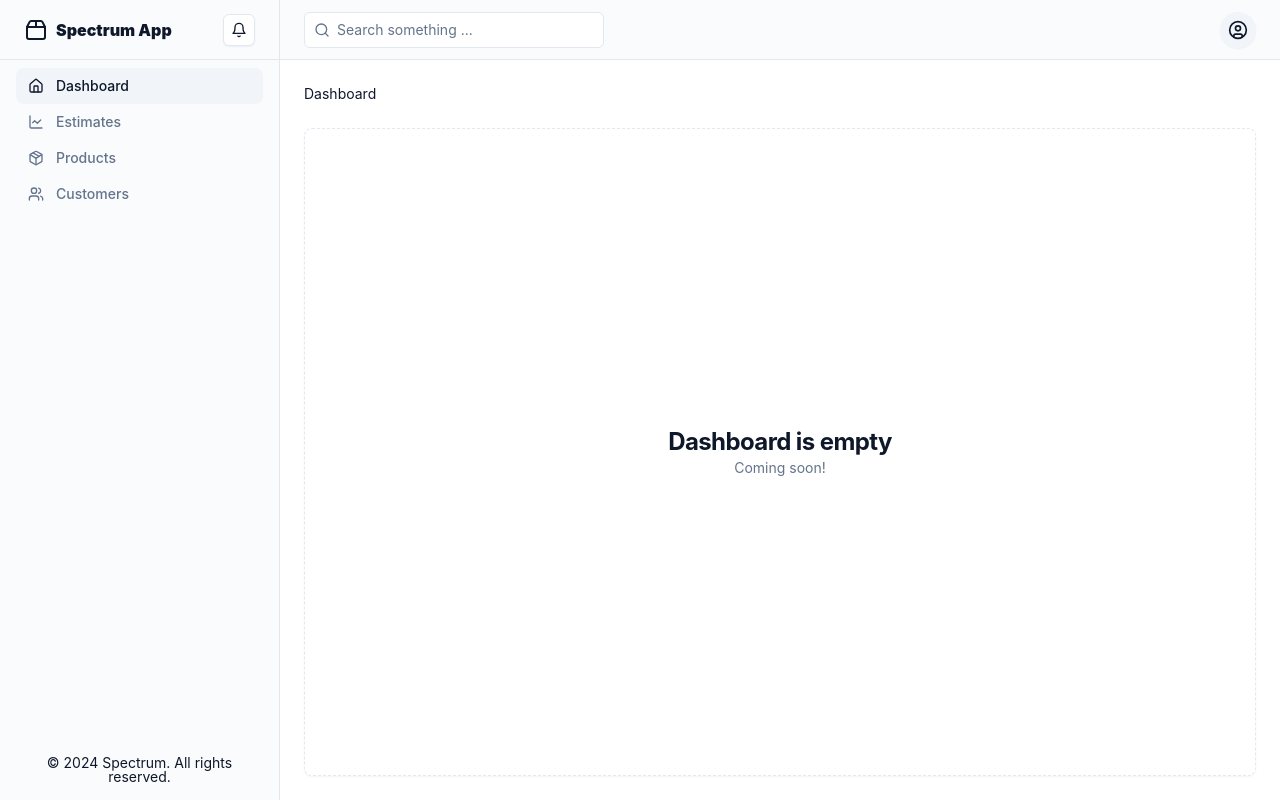
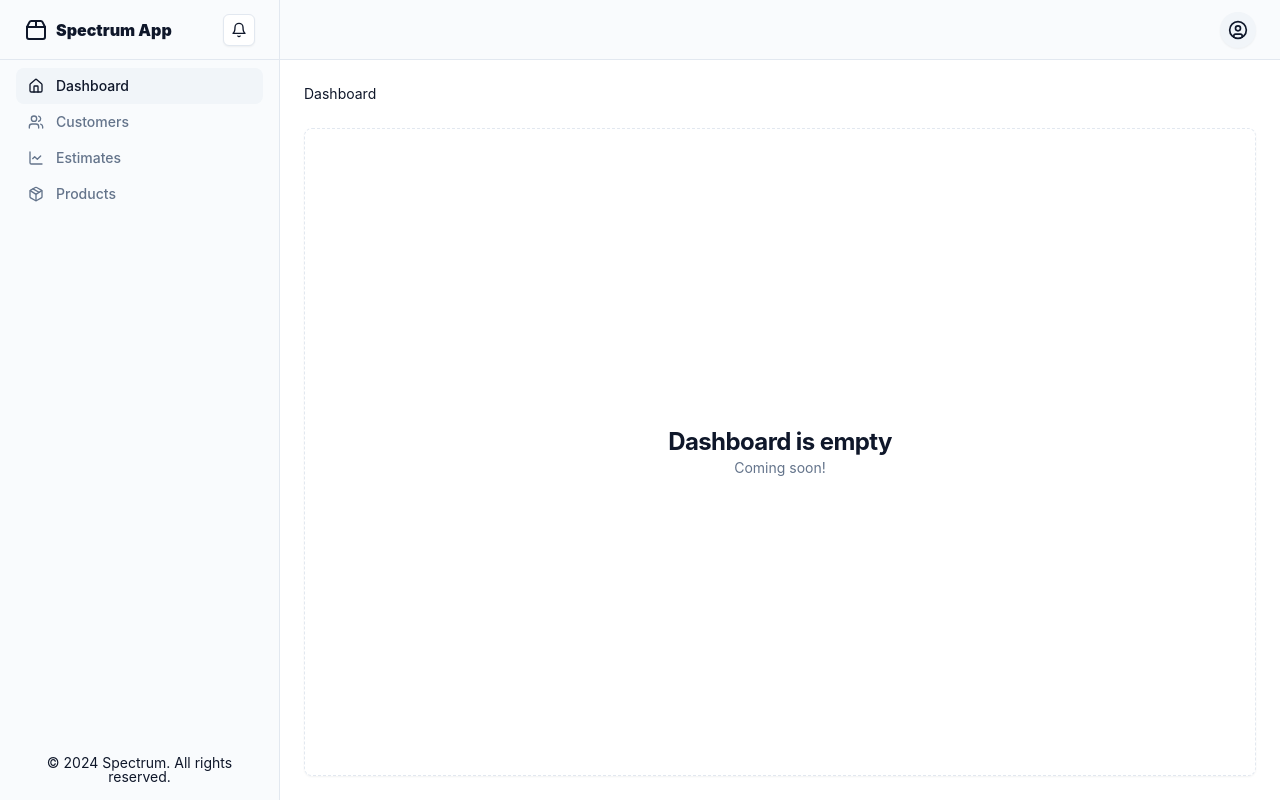
Before and after one commit to rsaxor/spectrum-app, a React (Create React App) app in the folder client/: page /dashboard in a window 1280 px wide. Built offline with nearby package versions, Linux system fonts and the light colour scheme; sample sign-in values are in the browser's storage.

Commit message:
update: breadcrumbs + link active classes

```diff
--- a/client/src/components/Header.tsx
+++ b/client/src/components/Header.tsx
@@ -68,6 +68,13 @@ const Header = () => {
 							Dashboard
 						</a>
 						<a
+							href="/customers"
+							className="mx-[-0.65rem] flex items-center gap-4 rounded-xl px-3 py-2 text-muted-foreground hover:text-foreground"
+						>
+							<Users className="h-5 w-5" />
+							Customers
+						</a>
+						<a
 							href="#"
 							className="mx-[-0.65rem] flex items-center gap-4 rounded-xl px-3 py-2 text-muted-foreground hover:text-foreground"
 						>
@@ -83,13 +90,6 @@ const Header = () => {
 						>
 							<Package className="h-5 w-5" />
 							Products
-								</a>
-								<a
-									href="#"
-									className="mx-[-0.65rem] flex items-center gap-4 rounded-xl px-3 py-2 text-muted-foreground hover:text-foreground"
-								>
-									<Users className="h-5 w-5" />
-									Customers
 						</a>
 						{/* <a
                 href="#"
@@ -118,7 +118,7 @@ const Header = () => {
 				</SheetContent>
 			</Sheet>
 			<div className="w-full flex-1">
-						<form>
+				{/* <form>
 							<div className="relative">
 								<Search className="absolute left-2.5 top-2.5 h-4 w-4 text-muted-foreground" />
 								<Input
@@ -127,7 +127,7 @@ const Header = () => {
 									className="w-full appearance-none bg-background pl-8 shadow-none md:w-2/3 lg:w-1/3"
 								/>
 							</div>
-						</form>
+						</form> */}
 			</div>
 			<DropdownMenu>
 				<DropdownMenuTrigger asChild>
--- a/client/src/components/Sidebar.tsx
+++ b/client/src/components/Sidebar.tsx
@@ -23,9 +23,12 @@ import {
 
 import { Button } from "../components/ui/button"
 import Footer from '../components/Footer';
+import { useLocation } from 'react-router-dom'; // Import useLocation hook
 
 
 const Sidebar = () => {
+    const location = useLocation(); // Get the current URL
+    const isActive = (path: string) => location.pathname.startsWith(path);
     return (
         <div className="hidden border-r bg-muted/40 md:block">
             <div className="flex h-full max-h-screen flex-col gap-2">
@@ -43,14 +46,22 @@ const Sidebar = () => {
                     <nav className="grid items-start px-2 text-sm font-medium lg:px-4">
                         <a
                             href="/dashboard"
-                            className="flex items-center gap-3 rounded-lg bg-muted px-3 py-2 text-primary transition-all hover:text-primary"
+                            className={`flex items-center gap-3 rounded-lg px-3 py-2 transition-all hover:text-primary ${isActive('/dashboard') ? 'bg-muted text-primary' : 'text-muted-foreground'}`}
+                            // className="flex items-center gap-3 rounded-lg bg-muted px-3 py-2 text-primary transition-all hover:text-primary"
                         >
                             <Home className="h-4 w-4" />
                             Dashboard
                         </a>
                         <a
+                            href="/customers"
+                            className={`flex items-center gap-3 rounded-lg px-3 py-2 transition-all hover:text-primary ${isActive('/customers') ? 'bg-muted text-primary' : 'text-muted-foreground'}`}
+                        >
+                            <Users className="h-4 w-4" />
+                            Customers
+                        </a>
+                        <a
                             href="#"
-                            className="flex items-center gap-3 rounded-lg px-3 py-2 text-muted-foreground transition-all hover:text-primary"
+                            className={`flex items-center gap-3 rounded-lg px-3 py-2 transition-all hover:text-primary ${isActive('/estimates') ? 'bg-muted text-primary' : 'text-muted-foreground'}`}
                         >
                             <LineChart className="h-4 w-4" />
                             Estimates
@@ -58,17 +69,10 @@ const Sidebar = () => {
                         </a>
                         <a
                             href="#"
-                            className="flex items-center gap-3 rounded-lg px-3 py-2 text-muted-foreground transition-all hover:text-primary"
+                            className={`flex items-center gap-3 rounded-lg px-3 py-2 transition-all hover:text-primary ${isActive('/products') ? 'bg-muted text-primary' : 'text-muted-foreground'}`}
                         >
                             <Package className="h-4 w-4" />
                             Products{" "}
-                        </a>
-                        <a
-                            href="#"
-                            className="flex items-center gap-3 rounded-lg px-3 py-2 text-muted-foreground transition-all hover:text-primary"
-                        >
-                            <Users className="h-4 w-4" />
-                            Customers
                         </a>
                         {/* <a href="#" className="flex items-center gap-3 rounded-lg px-3 py-2 text-muted-foreground transition-all hover:text-primary">
                         <ShoppingCart className="h-4 w-4" />Analytics</a> */}
--- a/client/src/components/layouts/Settings.tsx
+++ b/client/src/components/layouts/Settings.tsx
@@ -16,7 +16,7 @@ const Settings: React.FC<SettingsProps> = ({ children, settingsTitle }) => {
             <div className="mx-auto grid w-full gap-2">
                 <h2 className="text-3xl font-semibold mb-4">Settings</h2>
             </div>
-            <div className="mx-auto grid w-full items-start gap-6 md:grid-cols-[180px_1fr] lg:grid-cols-[250px_1fr]">
+            <div className="mx-auto grid w-full items-start gap-6 md:grid-cols-[180px_1fr] lg:grid-cols-[180px_1fr]">
                 <nav className="grid gap-4 text-sm text-muted-foreground" x-chunk="dashboard-04-chunk-0">
                 <a href="/dashboard/users" className={isActive('/dashboard/users') ? 'font-semibold text-primary' : ''}>
                         Add User
@@ -24,9 +24,9 @@ const Settings: React.FC<SettingsProps> = ({ children, settingsTitle }) => {
                     <a href="/dashboard/users-list" className={isActive('/dashboard/users-list') ? 'font-semibold text-primary' : ''}>
                         User List
                     </a>
-                    <a href="#">Support</a>
+                    {/* <a href="#">Support</a>
                     <a href="#">Organizations</a>
-                    <a href="#">Advanced</a>
+                    <a href="#">Advanced</a> */}
                 </nav>
                 <div className="grid gap-6">
                     {children}
```
Lines whose indentation alone changed are shown as unchanged.
